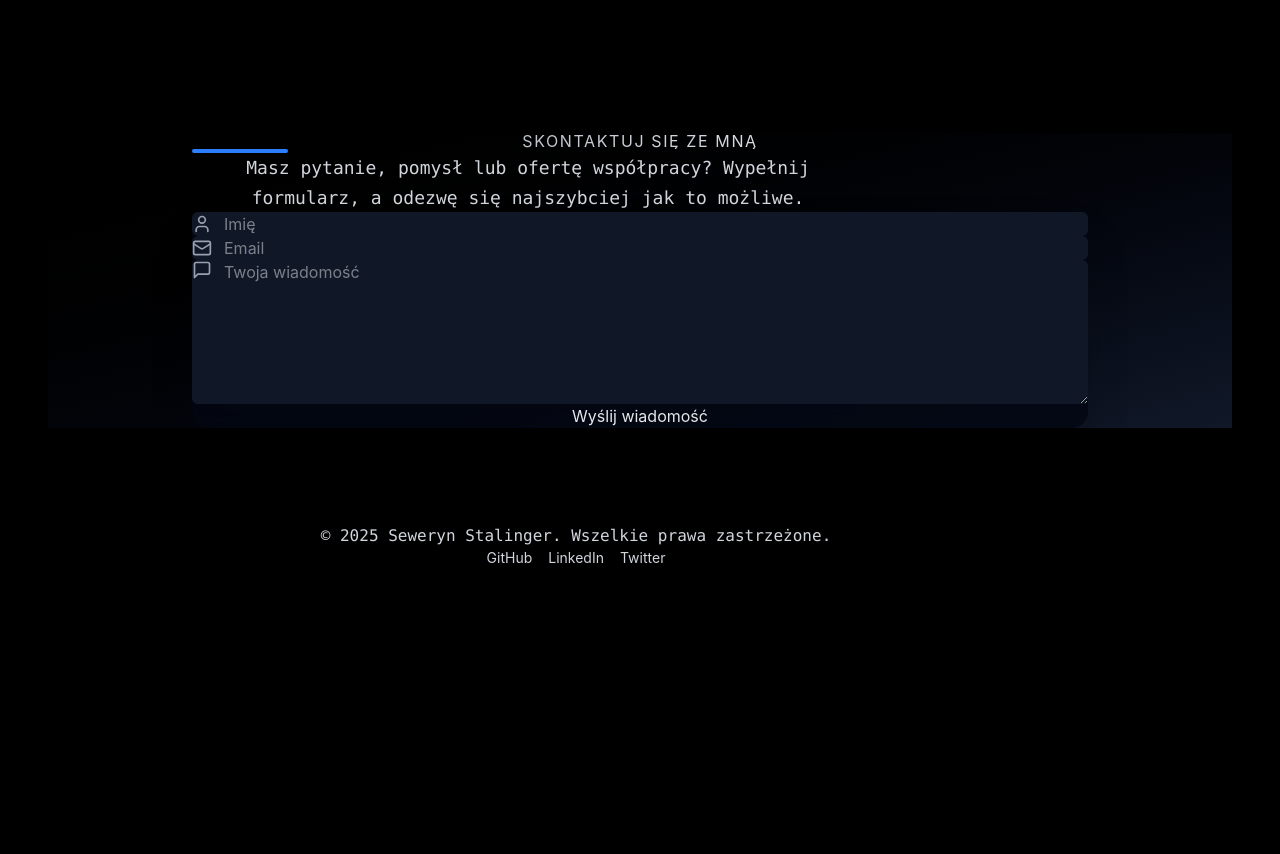
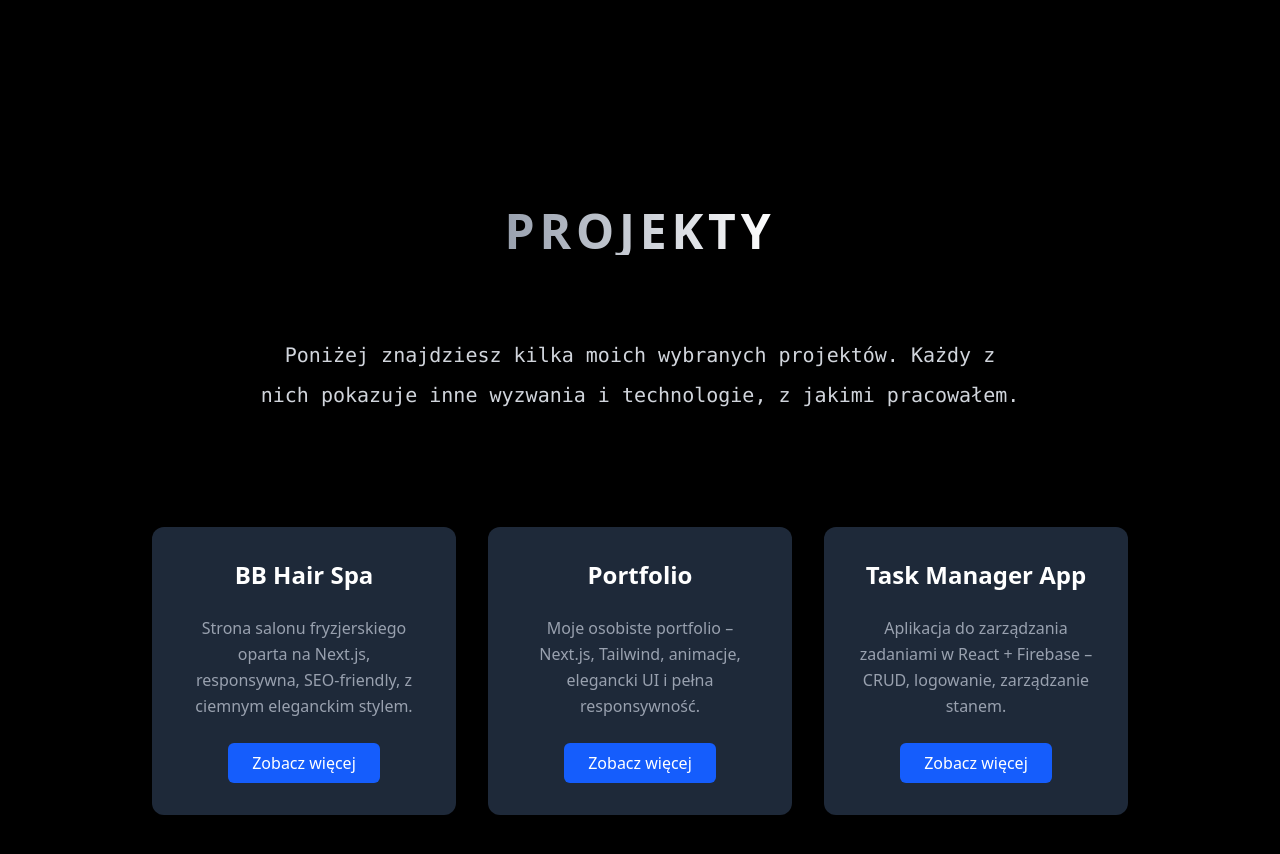
Before and after one commit to Seweryn999/stalink.pl, a Next.js app: page / in a window 1280 px wide. Shown: the part 1900-2754 px from the top of the page. Before the commit the page ends 2468 px from the top, so only its background shows below. Built offline with nearby package versions, Linux system fonts and the light colour scheme.

Commit message:
improved ui

```diff
--- a/src/app/globals.css
+++ b/src/app/globals.css
@@ -1,13 +1,11 @@
 @import "tailwindcss";
-@import "tailwindcss/preflight";
-@import "tailwindcss/utilities";
 
-html,
+@impor html,
 body {
   margin: 0;
   padding: 0;
   width: 100%;
-  min-height: 100%;
+  min-height: 100vh;
   background-color: #000;
   color: #e5e7eb;
   font-family: "Inter", sans-serif;
@@ -29,29 +27,20 @@ canvas {
 }
 
 body {
-  overscroll-behavior: auto;
-}
-
-:focus {
-  outline: 2px solid #ff2d95;
-  box-shadow: 0 0 4px #ff2d95, 0 0 8px #ff2d95;
-  outline-offset: 4px;
+  overscroll-behavior: none;
 }
 
 .neon-text {
-  text-shadow: 0 0 5px #ff2d95, 0 0 10px #ff2d95, 0 0 20px #ff2d95,
-    0 0 40px #4df9ff;
+  text-shadow: 0 0 4px #3b82f6, 0 0 8px #3b82f6, 0 0 12px #3b82f6;
 }
 
 @keyframes pulse-neon {
   0%,
   100% {
-    text-shadow: 0 0 5px #ff2d95, 0 0 10px #ff2d95, 0 0 20px #ff2d95,
-      0 0 40px #4df9ff;
+    text-shadow: 0 0 4px #3b82f6, 0 0 8px #3b82f6, 0 0 12px #3b82f6;
   }
   50% {
-    text-shadow: 0 0 10px #ff2d95, 0 0 20px #ff2d95, 0 0 30px #ff2d95,
-      0 0 50px #4df9ff;
+    text-shadow: 0 0 6px #3b82f6, 0 0 12px #3b82f6, 0 0 18px #3b82f6;
   }
 }
 
@@ -62,12 +51,11 @@ body {
 .menu-link {
   position: relative;
   padding: 4px 0;
-  transition: color 0.3s;
-  z-index: 1;
+  transition: color 0.3s ease;
 }
 
 .menu-link:hover {
-  color: #ff2d95;
+  color: #3b82f6;
 }
 
 .menu-link::after {
@@ -75,10 +63,10 @@ body {
   position: absolute;
   left: 0;
   bottom: 0;
-  width: 0%;
-  height: 2px;
-  background-color: #ff2d95;
-  transition: width 0.3s;
+  width: 0;
+  height: 1px;
+  background-color: #3b82f6;
+  transition: width 0.3s ease;
 }
 
 .menu-link:hover::after {
@@ -86,9 +74,8 @@ body {
 }
 
 .section-container {
-  @apply max-w-7xl mx-auto px-6 sm:px-8 lg:px-12 text-center pt-48 pb-24;
+  @apply max-w-6xl mx-auto px-4 sm:px-6 lg:px-8 text-center pt-32 pb-20;
   position: relative;
-  z-index: -1;
 }
 
 html:has(:target) {
@@ -101,26 +88,41 @@ html:has(:target) {
   left: 0;
   width: 100%;
   height: 100%;
-  overflow: hidden;
-  z-index: 1;
   pointer-events: none;
-  background-color: transparent;
+  background: transparent;
+  z-index: -1;
 }
 
 .star {
   position: absolute;
-  background-color: white !important;
+  background-color: #fff;
   border-radius: 50%;
-  opacity: 1;
-  animation: twinkle 2s infinite;
+  opacity: 0.8;
+  animation: twinkle 2s infinite ease-in-out;
 }
 
 @keyframes twinkle {
   0%,
   100% {
-    opacity: 1;
+    opacity: 0.8;
   }
   50% {
-    opacity: 0.5;
+    opacity: 0.3;
   }
 }
+
+/* Custom fade-in animation for submitted message */
+@keyframes fade-in {
+  from {
+    opacity: 0;
+    transform: translateY(10px);
+  }
+  to {
+    opacity: 1;
+    transform: translateY(0);
+  }
+}
+
+.animate-fade-in {
+  animation: fade-in 0.5s ease-out forwards;
+}
--- a/src/app/sections/AboutSection.tsx
+++ b/src/app/sections/AboutSection.tsx
@@ -1,15 +1,11 @@
 export default function AboutSection() {
   return (
-    <section
-      id="about"
-      className="py-56 bg-black flex items-center justify-center"
-    >
+    <section id="about" className="py-56  flex items-center justify-center">
       <div className="max-w-5xl mx-auto text-center">
         <header className="mb-24 animate-pulse-slow">
           <h2 className="text-5xl font-black tracking-wider uppercase text-transparent bg-clip-text bg-gradient-to-r from-gray-400 to-white">
             O mnie
           </h2>
-          <div className="mt-6 w-24 mx-auto border-b-2 border-blue-500"></div>
         </header>
         <p className="text-xl text-gray-200 leading-relaxed mx-4 font-mono">
           Cześć! Nazywam się Seweryn Stalinger. Jestem frontend developerem
--- a/src/app/sections/ContactSection.tsx
+++ b/src/app/sections/ContactSection.tsx
@@ -31,86 +31,96 @@ export default function ContactSection() {
   return (
     <section
       id="contact"
-      className="py-48 bg-gradient-to-br from-black to-gray-900 flex items-center justify-center px-4"
+      className="min-h-screen  from-black to-gray-900 flex items-center justify-center px-4 py-20"
     >
-      <div className="w-full max-w-4xl">
-        {/* Nagłówek */}
-        <header className="mb-20 text-center">
-          <h2 className="text-5xl font-black tracking-widest uppercase text-transparent bg-clip-text bg-gradient-to-r from-gray-400 to-white">
-            Skontaktuj się ze mną
+      <div className="w-full max-w-2xl">
+        {/* Header */}
+        <header className="mb-16 text-center">
+          <h2 className="text-4xl md:text-5xl font-bold tracking-tight uppercase text-white">
+            Skontaktuj się
           </h2>
-          <div className="mt-4 w-24 h-1 bg-blue-500 mx-auto rounded-full" />
-          <p className="mt-8 text-gray-300 font-mono text-lg max-w-2xl mx-auto leading-relaxed">
-            Masz pytanie, pomysł lub ofertę współpracy? Wypełnij formularz, a
-            odezwę się najszybciej jak to możliwe.
+          <p className="mt-4 text-gray-400 text-lg max-w-xl mx-auto">
+            Masz pytanie lub propozycję? Napisz do mnie, a odpowiem najszybciej
+            jak mogę.
           </p>
         </header>
 
-        {/* Formularz */}
-        <div className="bg-gray-950/80 backdrop-blur-md border border-gray-800 shadow-2xl rounded-2xl p-10 md:p-16 transition-all">
-          {submitted ? (
-            <div className="text-center text-blue-400 text-xl font-semibold">
-              ✨ Wiadomość została wysłana. Dziękuję!
-            </div>
-          ) : (
-            <form onSubmit={handleSubmit} className="space-y-16">
-              {/* Imię */}
-              <div className="flex items-center gap-3 px-4 py-3 bg-gray-900 border border-gray-700 rounded-md focus-within:ring-2 focus-within:ring-blue-500">
-                <User className="text-gray-400" size={20} />
+        {/* Form */}
+        {submitted ? (
+          <div className="text-center text-white text-xl font-medium animate-fade-in">
+            ✓ Wiadomość wysłana! Dziękuję za kontakt.
+          </div>
+        ) : (
+          <form onSubmit={handleSubmit} className="space-y-8">
+            {/* Name Input */}
+            <div className="relative group">
+              <div className="absolute inset-0 bg-gray-800/20 rounded-xl blur-sm group-hover:bg-gray-800/30 transition-all"></div>
+              <div className="relative flex items-center gap-3 px-4 py-3 bg-transparent border border-gray-700 rounded-xl focus-within:border-white/50">
+                <User className="text-gray-500" size={20} />
                 <input
                   type="text"
                   name="name"
-                  placeholder="Imię"
+                  placeholder="Twoje imię"
                   value={formData.name}
                   onChange={handleChange}
-                  className="flex-1 bg-transparent text-white placeholder-gray-400 !outline-none !ring-0"
+                  className="w-full bg-transparent text-white placeholder-gray-500 outline-none"
                   required
                 />
               </div>
+            </div>
 
-              {/* Email */}
-              <div className="flex items-center gap-3 px-4 py-3 bg-gray-900 border border-gray-700 rounded-md focus-within:ring-2 focus-within:ring-blue-500">
-                <Mail className="text-gray-400" size={20} />
+            {/* Email Input */}
+            <div className="relative group">
+              <div className="absolute inset-0 bg-gray-800/20 rounded-xl blur-sm group-hover:bg-gray-800/30 transition-all"></div>
+              <div className="relative flex items-center gap-3 px-4 py-3 bg-transparent border border-gray-700 rounded-xl focus-within:border-white/50">
+                <Mail className="text-gray-500" size={20} />
                 <input
                   type="email"
                   name="email"
-                  placeholder="Email"
+                  placeholder="Twój email"
                   value={formData.email}
                   onChange={handleChange}
-                  className="flex-1 bg-transparent text-white placeholder-gray-400 !outline-none !ring-0"
+                  className="w-full bg-transparent text-white placeholder-gray-500 outline-none"
                   required
                 />
               </div>
+            </div>
 
-              {/* Wiadomość */}
-              <div className="flex gap-3 px-4 py-3 bg-gray-900 border border-gray-700 rounded-md focus-within:ring-2 focus-within:ring-blue-500 items-start">
-                <MessageSquare className="text-gray-400 mt-1" size={20} />
+            {/* Message Input */}
+            <div className="relative group">
+              <div className="absolute inset-0 bg-gray-800/20 rounded-xl blur-sm group-hover:bg-gray-800/30 transition-all"></div>
+              <div className="relative flex gap-3 px-4 py-3 bg-transparent border border-gray-700 rounded-xl focus-within:border-white/50 items-start">
+                <MessageSquare className="text-gray-500 mt-1" size={20} />
                 <textarea
                   name="message"
                   placeholder="Twoja wiadomość"
                   value={formData.message}
                   onChange={handleChange}
-                  rows={6}
-                  className="flex-1 bg-transparent text-white placeholder-gray-400 !outline-none !ring-0 resize-none"
+                  rows={4}
+                  className="w-full bg-transparent text-white placeholder-gray-500 outline-none resize-none"
                   required
                 />
               </div>
+            </div>
 
-              {/* Przyciski */}
+            {/* Submit Button */}
+            <div className="relative group flex justify-center">
               <button
                 type="submit"
                 disabled={loading}
-                className={`w-full py-4 rounded-md text-center font-semibold font-mono border border-blue-400 transition-all ${
+                className={`relative px-8 py-2 rounded-md font-medium text-white transition-all duration-150 ${
                   loading
-                    ? "bg-blue-400 text-black cursor-not-allowed animate-pulse"
-                    : "text-blue-400 hover:bg-blue-400 hover:text-black"
+                    ? "bg-gray-600 cursor-not-allowed"
+                    : "bg-blue-600 hover:bg-blue-700 hover:shadow-md active:bg-blue-800 active:shadow-inner active:translate-y-1"
                 }`}
               >
-                {loading ? "Wysyłanie..." : "Wyślij wiadomość"}
+                <span className="relative z-10">
+                  {loading ? "Wysyłanie..." : "Wyślij"}
+                </span>
               </button>
-            </form>
-          )}
-        </div>
+            </div>
+          </form>
+        )}
       </div>
     </section>
   );
--- a/src/app/sections/ProjectsSection.tsx
+++ b/src/app/sections/ProjectsSection.tsx
@@ -1,12 +1,11 @@
 export default function ProjectsSection() {
   return (
-    <section id="projects" className="py-80 bg-black flex justify-center">
+    <section id="projects" className="py-80  flex justify-center">
       <div className="max-w-7xl w-full px-6 text-center flex flex-col items-center gap-y-20">
         <header className="animate-pulse-slow">
           <h2 className="text-5xl font-black uppercase tracking-widest text-transparent bg-clip-text bg-gradient-to-r from-gray-400 to-white">
             Projekty
           </h2>
-          <div className="mt-16 w-24 h-1 bg-blue-500 mx-auto rounded-full" />
         </header>
 
         <p className="text-xl text-gray-300 max-w-3xl font-mono leading-loose">
@@ -14,7 +13,7 @@ export default function ProjectsSection() {
           pokazuje inne wyzwania i technologie, z jakimi pracowałem.
         </p>
 
-        <div className="grid grid-cols-1 md:grid-cols-2 xl:grid-cols-3 gap-x-16 gap-y-40 w-full">
+        <div className="grid grid-cols-1 md:grid-cols-2 lg:grid-cols-3 gap-8 p-8">
           {[
             {
               title: "BB Hair Spa",
@@ -34,17 +33,17 @@ export default function ProjectsSection() {
           ].map((project, index) => (
             <div
               key={index}
-              className="bg-gray-900 p-16 rounded-2xl shadow-xl hover:shadow-blue-500/30 transition-transform duration-300 hover:scale-105 flex flex-col items-center text-center gap-y-12"
+              className="bg-gray-800 p-8 rounded-xl shadow-md hover:shadow-lg hover:shadow-blue-500/20 transition-all duration-300 flex flex-col items-center text-center gap-y-6 max-w-md mx-auto"
             >
-              <h3 className="text-3xl font-bold text-blue-400">
+              <h3 className="text-2xl font-semibold text-white">
                 {project.title}
               </h3>
-              <p className="text-gray-300 text-lg leading-relaxed">
+              <p className="text-gray-400 text-base leading-relaxed">
                 {project.description}
               </p>
               <a
                 href="#"
-                className="px-8 py-4 border border-blue-400 text-blue-400 rounded-md font-mono hover:bg-blue-400 hover:text-white transition"
+                className="px-6 py-2 bg-blue-600 text-white rounded-md font-medium hover:bg-blue-700 hover:shadow-md transition-all duration-200 focus:outline-none focus:ring-0"
               >
                 Zobacz więcej
               </a>
--- a/src/components/ui/Footer.tsx
+++ b/src/components/ui/Footer.tsx
@@ -1,9 +1,10 @@
 export default function Footer() {
   return (
     <footer className="bg-black py-6 px-4 mt-10 text-center text-gray-300 relative z-10">
-      <div className="max-w-6xl mx-auto">
+      <div className=" mx-auto">
         <p className="mb-2 font-mono">
-          © {new Date().getFullYear()} Seweryn Stalinger. Wszelkie prawa zastrzeżone.
+          © {new Date().getFullYear()} Seweryn Stalinger. Wszelkie prawa
+          zastrzeżone.
         </p>
         <div className="flex justify-center gap-4 text-sm">
           <a
@@ -22,14 +23,6 @@ export default function Footer() {
           >
             LinkedIn
           </a>
-          <a
-            href="https://twitter.com/"
-            target="_blank"
-            rel="noopener noreferrer"
-            className="hover:text-blue-400 transition-all hover:scale-105"
-          >
-            Twitter
-          </a>
         </div>
       </div>
     </footer>
--- a/tailwind.config.js
+++ b/tailwind.config.js
@@ -8,61 +8,40 @@ module.exports = {
   theme: {
     extend: {
       colors: {
-        neonPink: "#ff2d95",
-        neonBlue: "#4df9ff",
-        neonGreen: "#39ff14",
-        darkBg: "#0e0e0e",
-        glass: "rgba(255, 255, 255, 0.05)",
+        darkBg: "#0e0e0e", // Kept this for a solid dark base
+        gray: {
+          600: "#4b5563", // For loading states
+          700: "#374151",
+          800: "#1f2937",
+          900: "#111827",
+        },
+        blue: {
+          600: "#2563eb", // Button base
+          700: "#1d4ed8", // Hover
+          800: "#1e40af", // Active
+          900: "#1e3a8a", // Darker active
+        },
       },
       boxShadow: {
-        neon: "0 0 10px rgba(255, 45, 149, 0.8)",
-        soft: "0 10px 30px rgba(0, 0, 0, 0.3)",
-        glow: "0 0 20px #4df9ff",
+        md: "0 4px 6px -1px rgba(0, 0, 0, 0.1), 0 2px 4px -1px rgba(0, 0, 0, 0.06)", // Subtle hover shadow
+        inner: "inset 0 2px 4px 0 rgba(0, 0, 0, 0.06)", // For active press
       },
       keyframes: {
-        glow: {
-          "0%, 100%": {
-            textShadow: "0 0 5px #ff2d95, 0 0 10px #ff2d95, 0 0 20px #4df9ff",
-          },
-          "50%": {
-            textShadow: "0 0 10px #ff2d95, 0 0 20px #ff2d95, 0 0 40px #4df9ff",
-          },
-        },
-        fadeInUp: {
-          "0%": {
-            opacity: 0,
-            transform: "translateY(20px)",
-          },
-          "100%": {
-            opacity: 1,
-            transform: "translateY(0)",
-          },
-        },
-        twinkle: {
-          "0%, 100%": { opacity: 1 },
-          "50%": { opacity: 0.5 },
-        },
-        move: {
-          "0%": { transform: "translateX(0) translateY(0)" },
-          "100%": { transform: "translateX(-2000px) translateY(1000px)" },
+        fadeIn: {
+          "0%": { opacity: 0 },
+          "100%": { opacity: 1 },
         },
       },
       animation: {
-        glow: "glow 2s infinite ease-in-out",
-        fadeInUp: "fadeInUp 0.8s ease-out both",
-        "star-twinkle": "twinkle 2s infinite",
-        "star-move": "move 50s linear infinite",
+        fadeIn: "fadeIn 0.5s ease-out",
       },
       borderRadius: {
-        xl: "1rem",
-        "2xl": "1.5rem",
+        md: "0.375rem", // Default for buttons
       },
       fontFamily: {
-        sans: ['"Inter"', "sans-serif"],
-        mono: ['"Fira Code"', "monospace"],
+        sans: ['"Inter"', "sans-serif"], // Clean, modern font
       },
     },
   },
   plugins: [],
-  safelist: ["animate-star-twinkle", "animate-star-move"],
 };
```
